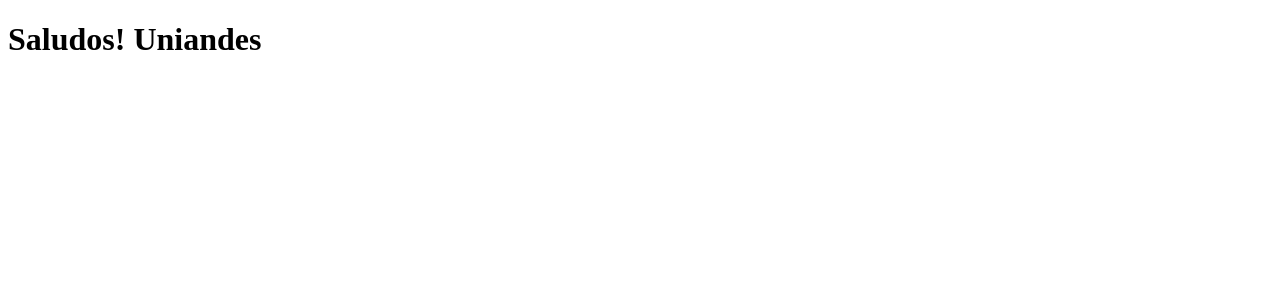
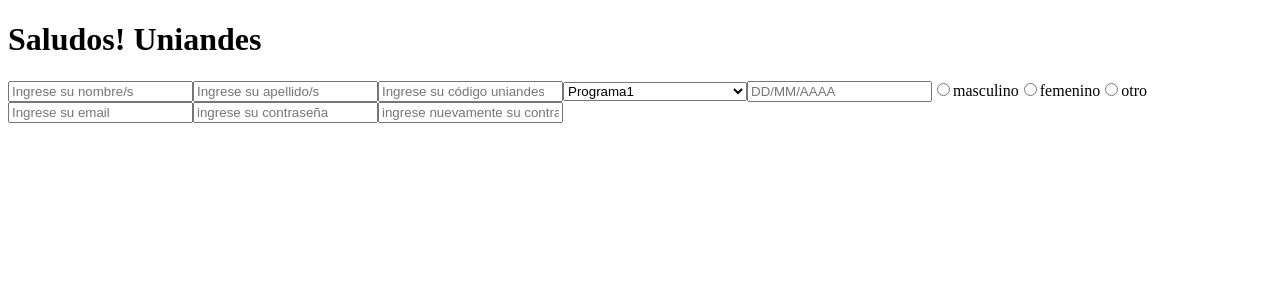
Before and after one commit to luciano-repetti/create-cv-uniandes, a React (Create React App) app: page / in a window 1280 px wide. Shown: the top 300 px of the page. Built offline with nearby package versions, Linux system fonts and the light colour scheme.

Commit message:
input register

```diff
--- a/public/index.html
+++ b/public/index.html
@@ -9,12 +9,12 @@
       name="description"
       content="Web site created using create-react-app"
     />
-    <link rel="apple-touch-icon" href="%PUBLIC_URL%/logo192.png" />
     <!--
       manifest.json provides metadata used when your web app is installed on a
       user's mobile device or desktop. See https://developers.google.com/web/fundamentals/web-app-manifest/
     -->
     <link rel="manifest" href="%PUBLIC_URL%/manifest.json" />
+    <link rel="shortcut icon" href="https://upload.wikimedia.org/wikipedia/commons/7/7d/Escudo_Uniandes.JPG" type="image/x-icon">
     <!--
       Notice the use of %PUBLIC_URL% in the tags above.
       It will be replaced with the URL of the `public` folder during the build.
--- /dev/null
+++ b/src/components/Register.jsx
@@ -0,0 +1,83 @@
+import React, { useState } from "react";
+
+export default function Register() {
+  const [birthdate, setBirthdate] = useState("");
+
+  function handleChange(event) {
+    let value = event.target.value;
+
+    // Remove any non-numeric character from the input value
+    value = value.replace(/[^\d]/g, "");
+
+    // Add a slash after the day
+    if (value.length > 2 && value.charAt(2) !== "/") {
+      value = `${value.slice(0, 2)}/${value.slice(2)}`;
+    }
+
+    // Add a slash after the month
+    if (value.length > 5 && value.charAt(5) !== "/") {
+      value = `${value.slice(0, 5)}/${value.slice(5)}`;
+    }
+
+    setBirthdate(value);
+  }
+
+  return (
+    <article>
+      <input type="text" placeholder="Ingrese su nombre/s" name="" id="name" />
+      <input
+        type="text"
+        placeholder="Ingrese su apellido/s"
+        name=""
+        id="lastname"
+      />
+      <input
+        type="number"
+        placeholder="Ingrese su código uniandes"
+        name=""
+        id=""
+      />
+      <select value={"vacio"} name="Ultimo programa de egreso" id="">
+        <option value={"123"} disabled selected>
+          Ultimo programa de egreso
+        </option>
+        <option value="pe1">Programa1</option>
+        <option value="pe2">Programa2</option>
+        <option value="pe3">Programa3</option>
+      </select>
+      <input
+        type="text"
+        placeholder="DD/MM/AAAA"
+        name={"fechaNacimiento"}
+        value={birthdate}
+        onChange={handleChange}
+        id=""
+      />
+      <label>
+        <input type="radio" value={"masculino"} name="sexo" id="" />
+        masculino
+      </label>
+      <label>
+        <input type="radio" value={"femenino"} name="sexo" id="" />
+        femenino
+      </label>
+      <label>
+        <input type="radio" value={"otro"} name="sexo" id="" />
+        otro
+      </label>
+      <input type="email" placeholder="Ingrese su email" name="" id="" />
+      <input
+        type="password"
+        placeholder="ingrese su contraseña"
+        name=""
+        id="password"
+      />
+      <input
+        type="password"
+        placeholder="ingrese nuevamente su contraseña"
+        name=""
+        id="confirmPassword"
+      />
+    </article>
+  );
+}
--- a/src/index.js
+++ b/src/index.js
@@ -2,19 +2,19 @@
 import ReactDOM from "react-dom/client";
 import App from "./App";
 import { BrowserRouter } from "react-router-dom";
-import { Provider } from "react-redux";
-import { configureStore as createStore } from '@reduxjs/toolkit'
-import mainReducer from './redux/reducers/rootReducer'
+// import { Provider } from "react-redux";
+// import { configureStore as createStore } from '@reduxjs/toolkit'
+// import mainReducer from './redux/reducers/rootReducer'
 
-const reduxStore = createStore( { reducer: mainReducer })
+// const reduxStore = createStore( { reducer: mainReducer })
 
 const root = ReactDOM.createRoot(document.getElementById("root"));
 root.render(
   <React.StrictMode>
-    <Provider store={reduxStore}>
+    {/* <Provider store={reduxStore}> */}
       <BrowserRouter>
         <App />
       </BrowserRouter>
-    </Provider>
+    {/* </Provider> */}
   </React.StrictMode>
 );
--- a/src/pages/Home.jsx
+++ b/src/pages/Home.jsx
@@ -1,9 +1,13 @@
 import React from "react";
 import Saludo from "../components/Saludo";
+import Register from "../components/Register";
 
 export default function Home(){
 
     return(
-        <Saludo></Saludo>
+        <>
+            <Saludo></Saludo>
+            <Register></Register>
+        </>
     )
 }
--- a/src/redux/reducers/rootReducer.js
+++ b/src/redux/reducers/rootReducer.js
@@ -2,7 +2,6 @@
 import { combineReducers } from "redux";
 
 const rootReducer = combineReducers({
-
 });
 
 export default rootReducer;
```
